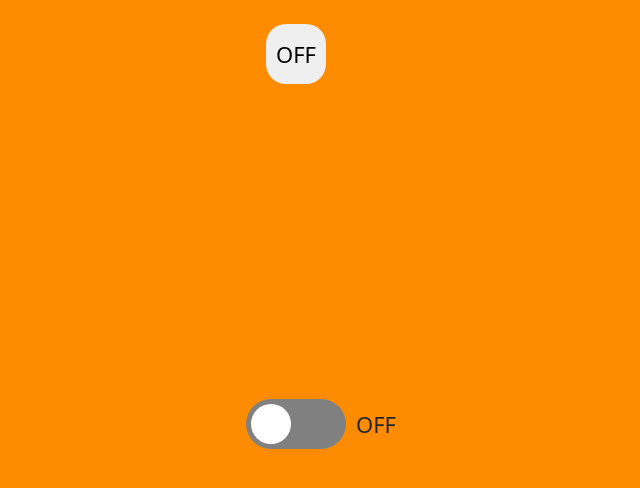
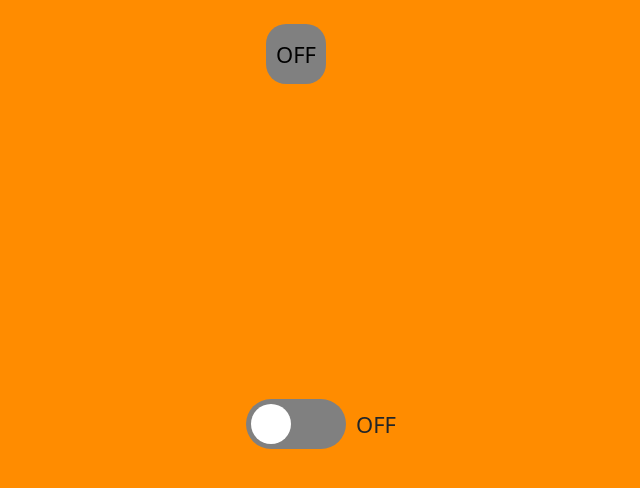
Before and after one commit to nairaghvaladze/js-18, a plain HTML site: page index.html in a window 1280 px wide. Shown: the whole page, without its empty margins (344-984 px from the left). Drawn offline with nearby package versions, Linux system fonts and the light colour scheme.

Commit message:
Update style.css

```diff
--- a/css/style.css
+++ b/css/style.css
@@ -19,7 +19,7 @@ body {
     height: 60px;
     border: none;
     border-radius: 20px;
-    backgroun-color:grey;
+    background-color:grey;
 }
 .container {
 
```
